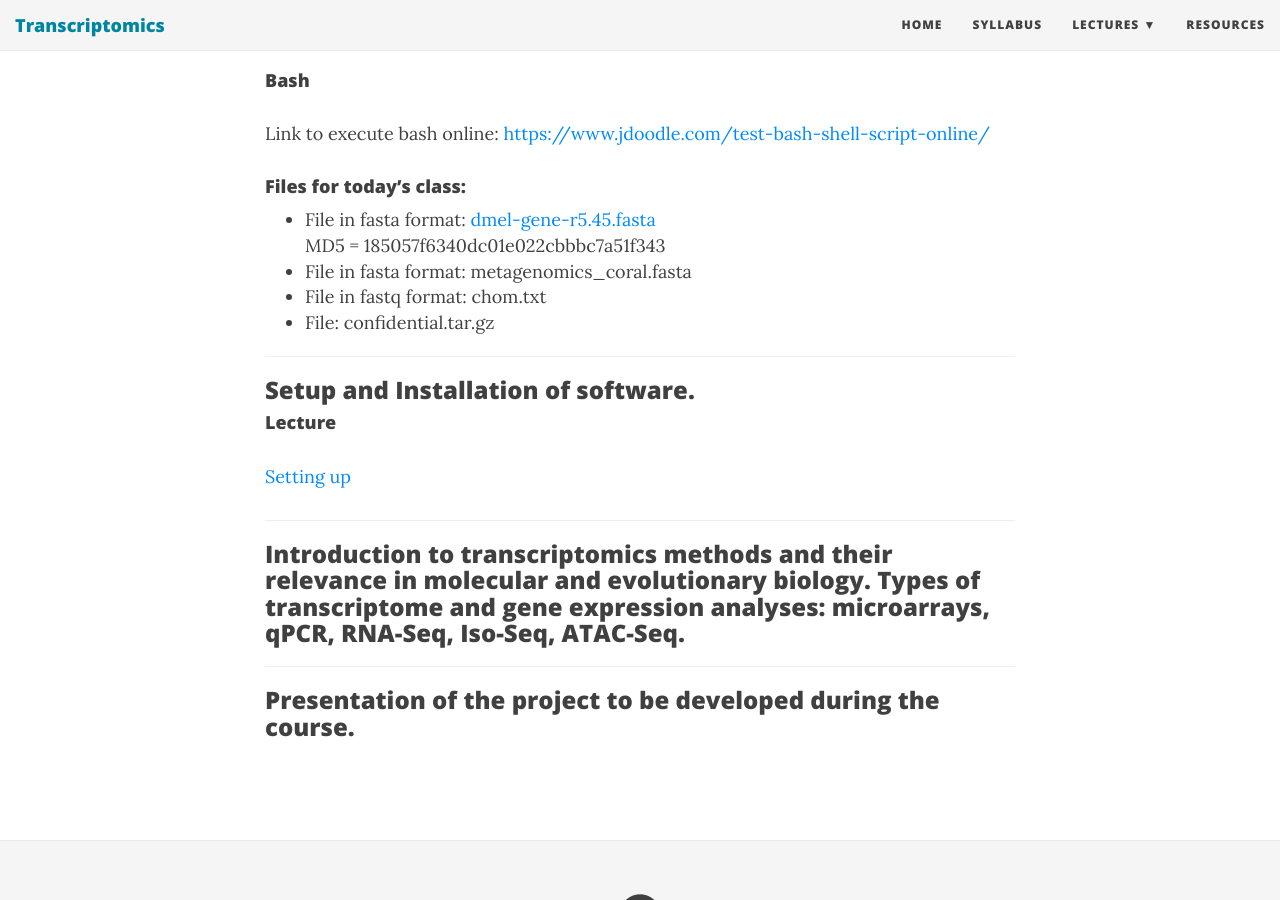
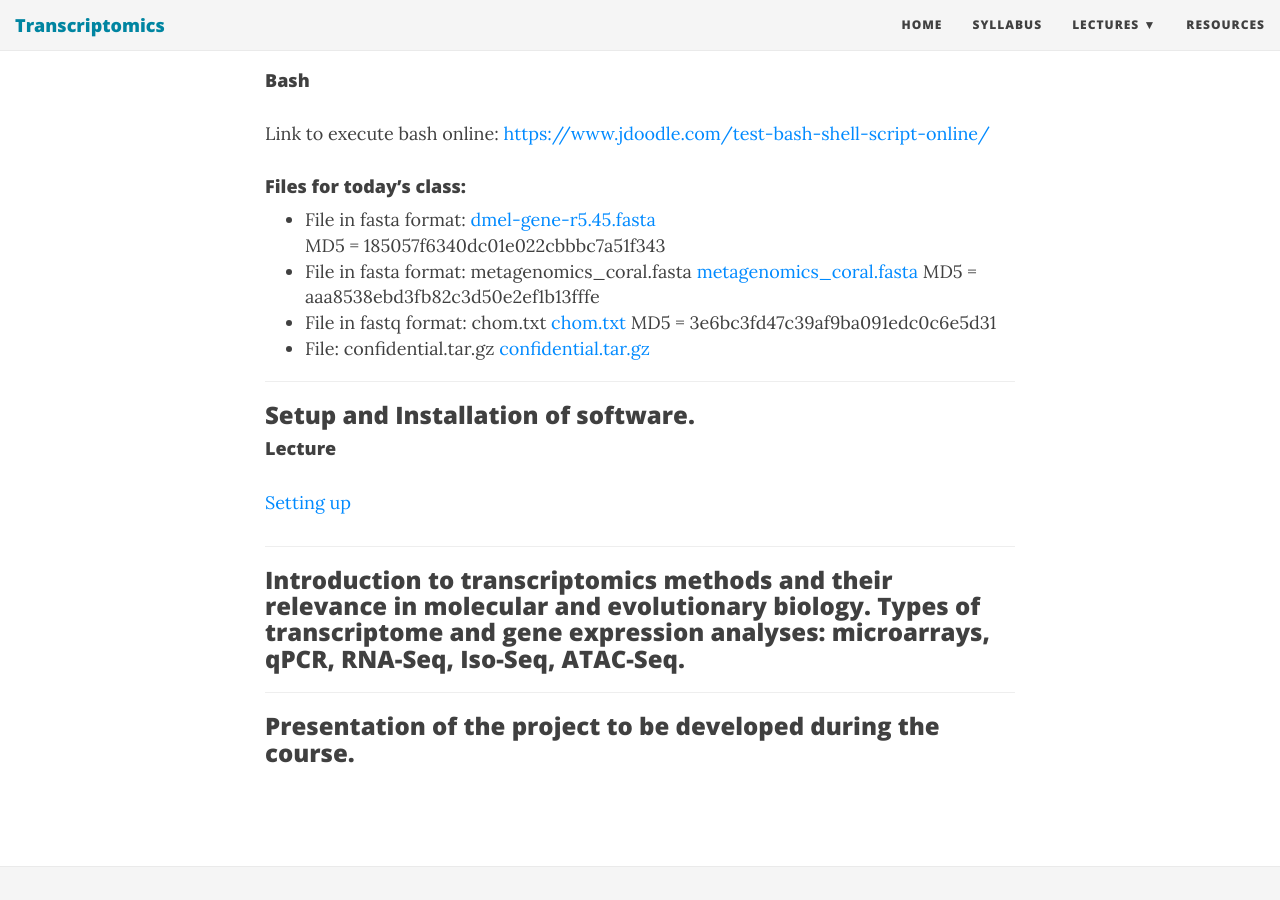
Before and after one commit to tttorres/transcriptomics, a Jekyll site: the page built from _posts/2025-01-20-Day01.md, in a window 1280 px wide and 900 px high, scrolled down 1535 px. Built offline with Jekyll 4.4.1, drawn with Linux system fonts in a browser that asks for light colours; nearby versions of some CDN libraries.

Commit message:
Update 2025-01-20-Day01.md

```diff
--- a/_posts/2025-01-20-Day01.md
+++ b/_posts/2025-01-20-Day01.md
@@ -50,9 +50,12 @@ Link to execute bash online: [https://www.jdoodle.com/test-bash-shell-script-onl
 
 - File in fasta format: [dmel-gene-r5.45.fasta](../files/dmel-gene-r5.45.fasta)
 MD5 = 185057f6340dc01e022cbbbc7a51f343
-- File in fasta format: metagenomics_coral.fasta
-- File in fastq format: chom.txt
-- File: confidential.tar.gz
+- File in fasta format: metagenomics_coral.fasta [metagenomics_coral.fasta](../files/metagenomics_coral.fasta)
+MD5 = aaa8538ebd3fb82c3d50e2ef1b13fffe
+- File in fastq format: chom.txt [chom.txt](../files/chom.txt)
+MD5 = 3e6bc3fd47c39af9ba091edc0c6e5d31
+- File: confidential.tar.gz [confidential.tar.gz](../files/confidential.tar.gz)
+
 
 ---
 
```
